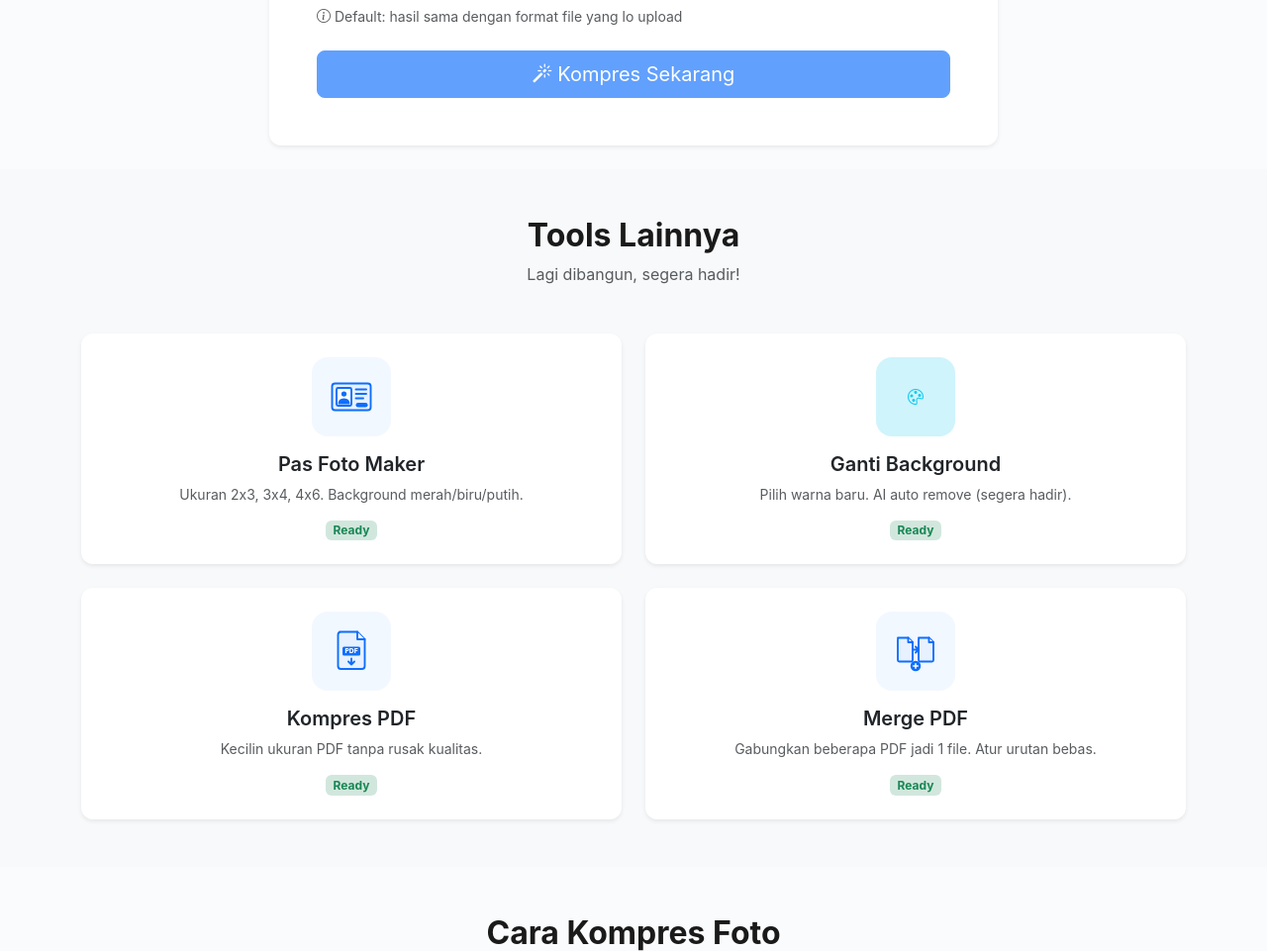
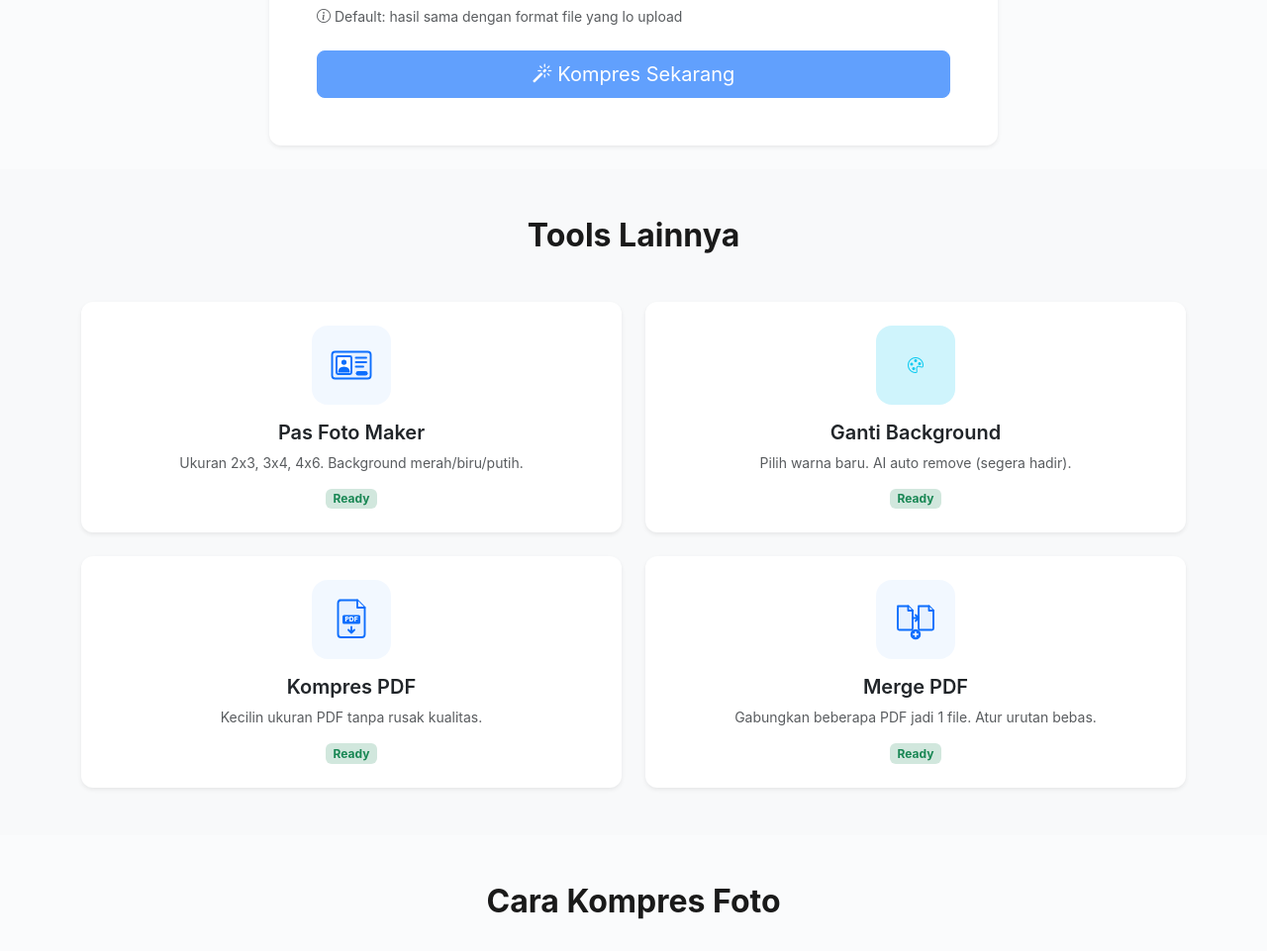
Before and after one commit to Aris0506/kompresfoto, a Flask app: page / in a window 1280 px wide. Shown: the part 1136-2097 px from the top of the page at 99% size. Run offline with Flask 3, Linux system fonts and the light colour scheme; some libraries are stand-ins or nearby versions.

Commit message:
edit:placeholder tools sudah ready semua

```diff
--- a/templates/index.html
+++ b/templates/index.html
@@ -173,7 +173,7 @@
     <div class="container">
         <div class="text-center mb-5">
             <h2 class="fw-bold mb-2">Tools Lainnya</h2>
-            <p class="text-muted">Lagi dibangun, segera hadir!</p>
+            <!-- <p class="text-muted">Lagi dibangun, segera hadir!</p> -->
         </div>
 
         <div class="row g-4 justify-content-center">
```
